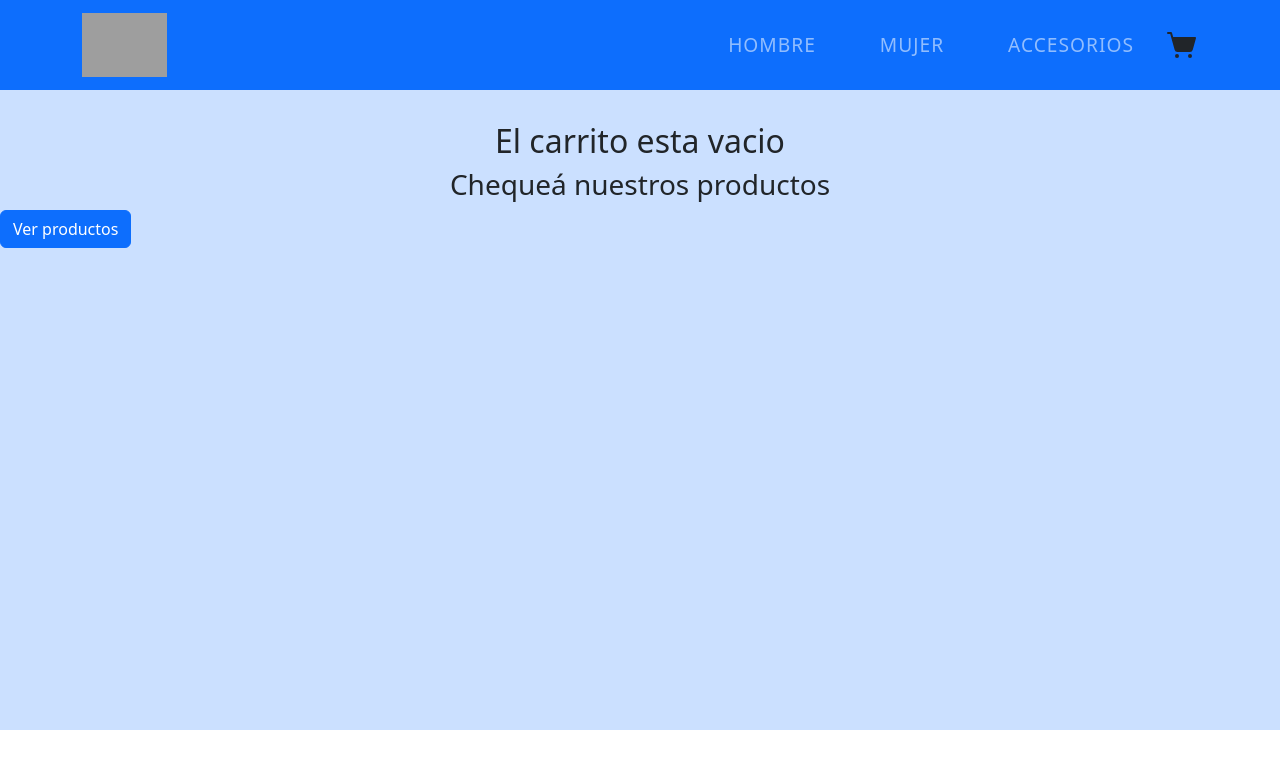
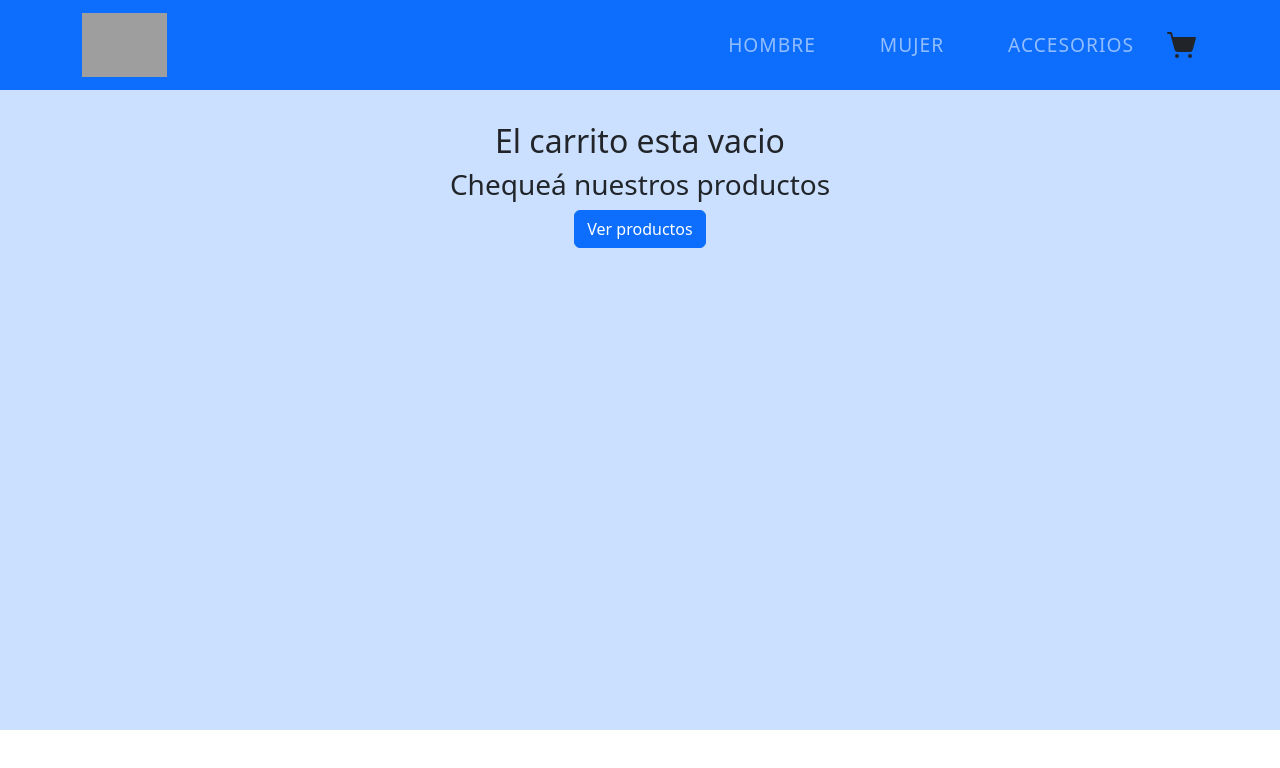
Before and after one commit to lucasc84/ProyectoFinalCURTO, a React (Vite) app: page /checkout in a window 1280 px wide. Shown: the top 768 px of the page. Built offline with nearby package versions, Linux system fonts and the light colour scheme; grey boxes are pictures that could not be loaded.

Commit message:
mas arreglos css

```diff
--- a/src/components/CartView.jsx
+++ b/src/components/CartView.jsx
@@ -1,42 +1,55 @@
-import React from 'react'
-import { useContext } from 'react'
-import { CartContext } from '../context/CartContext'
-import { Link } from 'react-router-dom'
-import './css/CartView.css'
+import React from "react";
+import { useContext } from "react";
+import { CartContext } from "../context/CartContext";
+import { Link } from "react-router-dom";
+import "./css/CartView.css";
+import { Card, Row } from "react-bootstrap";
 
 const CartView = () => {
-    const {cart, clear, removeItem, total}= useContext (CartContext)
+  const { cart, clear, removeItem, total } = useContext(CartContext);
 
   return (
     <div>
-      <h1>Carrito</h1>
+                  <Card bg="info" border="primary" className="mx-auto my-4 w-100" style={{ maxWidth: '900px' }}>
+        <Card.Body>
+          <Row>
+
+              <Card.Title>Carrito</Card.Title>
+
 
       <div>
-        {
-        cart.map((compra) => (
-            <div key={compra.id} className='cart-item' >
-<img
-  src={compra.image}
-  alt={compra.name}
-  className="cart-img"
-/>
+        {cart.map((compra) => (
+          <div key={compra.id} className="cart-item">
+            <img src={compra.image} alt={compra.name} className="cart-img" />
             <span>{compra.name}</span>
             <span>${compra.price}</span>
             <span>Cantidad: {compra.quantity}</span>
             <span>Subtotal: ${compra.quantity * compra.price}</span>
-            <button className='btn btn-danger' onClick={() => removeItem(compra.id)}>Eliminar</button>
+            <button
+              className="btn btn-danger"
+              onClick={() => removeItem(compra.id)}
+            >
+              Eliminar
+            </button>
           </div>
-        ))
-    }
+        ))}
       </div>
+          </Row>
+        </Card.Body>
+      </Card>
+
 
       <span>Total: ${total()}</span>
-    <div className='btn-container'>
-        <button className= 'btn btn-danger' onClick={() => clear()}>Vaciar carrito</button>
-        <Link to = '/checkout' className = 'btn btn-success'>Terminar Compra</Link>
+      <div className="btn-container">
+        <button className="btn btn-danger" onClick={() => clear()}>
+          Vaciar carrito
+        </button>
+        <Link to="/checkout" className="btn btn-success">
+          Terminar Compra
+        </Link>
       </div>
     </div>
-  )
-}
+  );
+};
 
-export default CartView
+export default CartView;
--- a/src/components/Checkout.jsx
+++ b/src/components/Checkout.jsx
@@ -53,7 +53,7 @@ const Checkout = () => {
   <div className="fondo-seccion">
       {
         orderId ?
-          <h2>
+          <h2 className="text-center">
             Gracias por su compra! Su número de orden es: {orderId}
           </h2>
           :
--- a/src/components/EmptyCart.jsx
+++ b/src/components/EmptyCart.jsx
@@ -1,15 +1,18 @@
-import React from 'react'
-import { Link } from 'react-router-dom'
-
+import React from "react";
+import { Link } from "react-router-dom";
 
 const EmptyCart = () => {
   return (
-  <div className="fondo-seccion">
-      <h2 className= 'text-center'>El carrito esta vacio</h2>
-      <h3 className= 'text-center'>Chequeá nuestros productos</h3>
-      <Link className ='btn btn-primary' to="/"> Ver productos</Link>
+    <div className="fondo-seccion">
+      <h2 className="text-center">El carrito esta vacio</h2>
+      <h3 className="text-center">Chequeá nuestros productos</h3>
+      <div className="d-flex justify-content-center">
+        <Link className="btn btn-primary" to="/">
+          Ver productos
+        </Link>
+      </div>{" "}
     </div>
-  )
-}
+  );
+};
 
-export default EmptyCart
+export default EmptyCart;
--- a/src/components/Error404.jsx
+++ b/src/components/Error404.jsx
@@ -4,8 +4,10 @@ import { Link } from 'react-router-dom'
 const Error = () => {
   return (
   <div className="fondo-seccion">
-      <h1>Eror 404: Página no encontrada 🚫</h1>
-      <Link className ='btn btn-primary' to="/">Volver al inicio</Link>
+      <h1 className="text-center">Eror 404: Página no encontrada 🚫</h1>
+           <div className="d-flex justify-content-center">
+            <Link className ='btn btn-primary' to="/">Volver al inicio</Link>
+           </div>
     </div>
   )
 }
```
Lines whose indentation alone changed are shown as unchanged.
